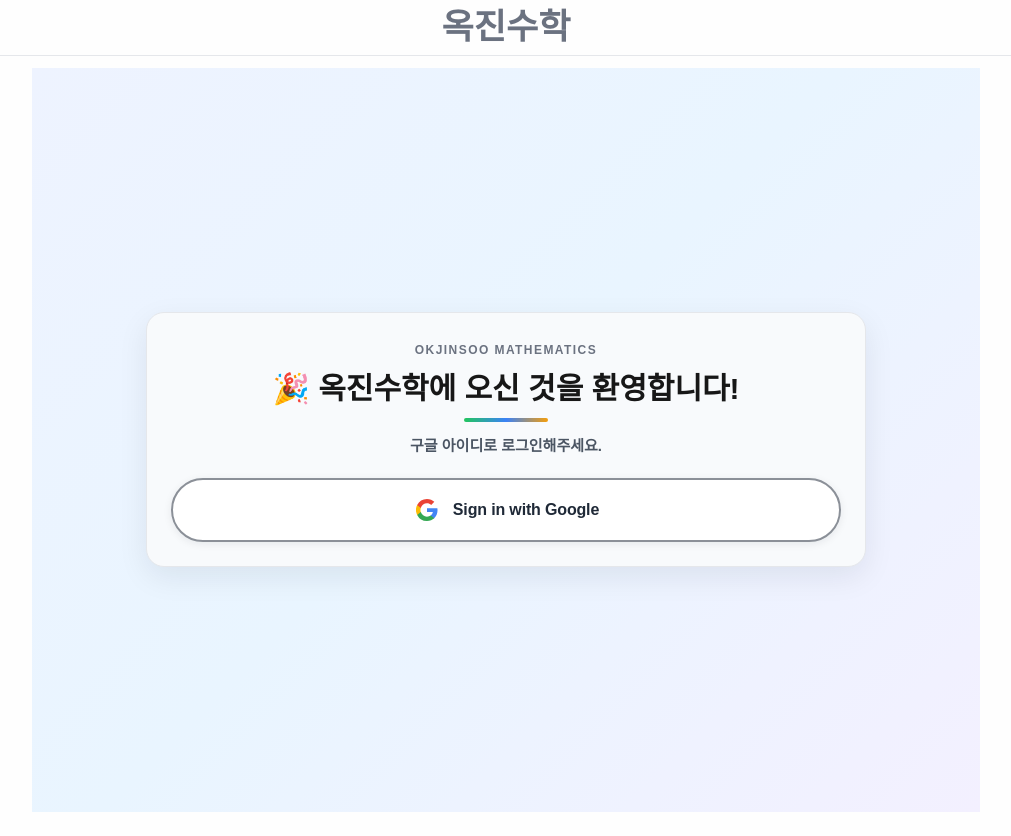
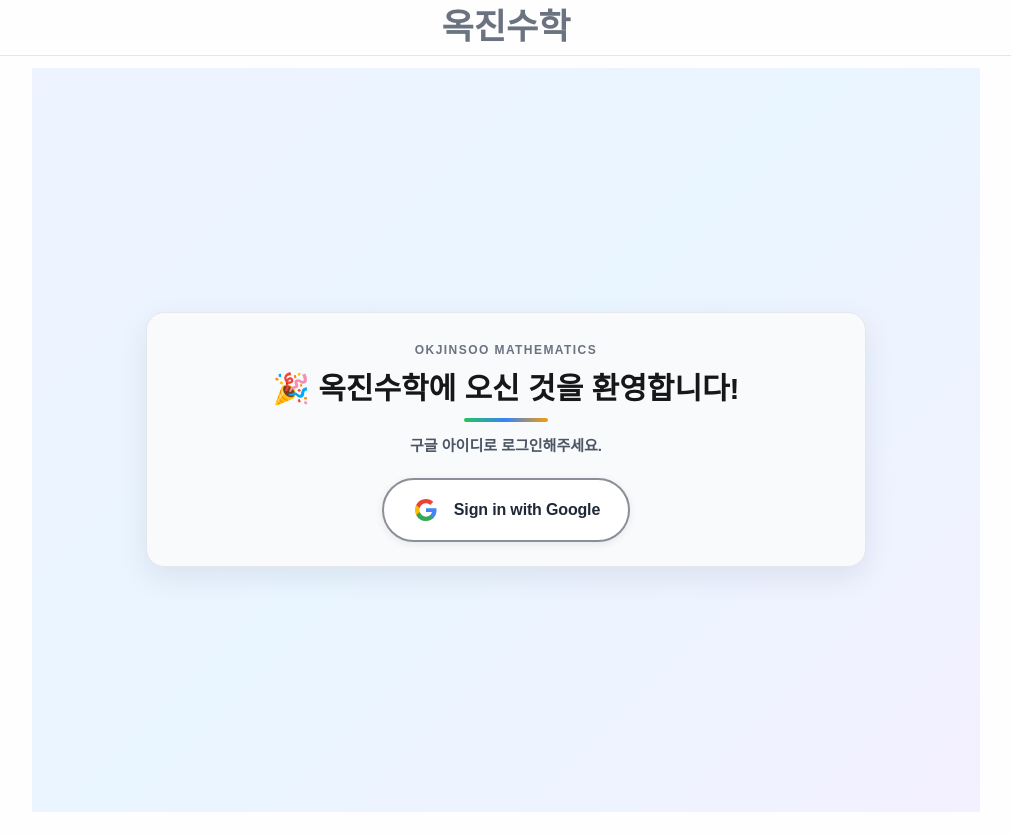
Before and after one commit to okjinsoo/okjinsoowebapp, a Next.js app: page / in a window 1280 px wide. Shown: the whole page, without its empty margins (134-1145 px from the left). Built offline with nearby package versions, Linux system fonts and the light colour scheme; no server answers.

Commit message:
Refine Google sign-in button fit style

```diff
--- a/app/globals.css
+++ b/app/globals.css
@@ -237,20 +237,22 @@ button {
 }
 
 .google-signin-btn {
-  width: 100%;
+  width: auto;
+  max-width: 100%;
   min-height: 64px;
   border-radius: 999px !important;
   border: 2px solid var(--google-signin-border) !important;
   background: var(--google-signin-bg) !important;
   color: var(--google-signin-text) !important;
-  padding: 0 20px !important;
-  display: flex !important;
+  padding: 0 28px !important;
+  display: inline-flex !important;
   align-items: center;
   justify-content: center;
-  gap: 12px;
+  gap: 14px;
   font-size: 16px !important;
   font-weight: 800 !important;
   letter-spacing: -0.01em;
+  white-space: nowrap;
   box-shadow: var(--google-signin-shadow);
   transition: background-color 140ms ease, transform 140ms ease, box-shadow 140ms ease;
 }
@@ -276,6 +278,18 @@ button {
   align-items: center;
   justify-content: center;
   flex: 0 0 auto;
+}
+
+.google-signin-row {
+  display: flex;
+  justify-content: center;
+}
+
+@media (max-width: 520px) {
+  .google-signin-btn {
+    width: 100%;
+    padding: 0 20px !important;
+  }
 }
 
 .btn-square {
--- a/app/page.tsx
+++ b/app/page.tsx
@@ -158,6 +158,7 @@ export default function HomePage() {
         <div style={{ marginTop: 20 }}>
           {!loggedIn ? (
             <>
+              <div className="google-signin-row">
                 <button
                   type="button"
                   className="google-signin-btn"
@@ -169,6 +170,7 @@ export default function HomePage() {
                   </span>
                   <span>{busy ? "Google 로그인으로 이동 중..." : "Sign in with Google"}</span>
                 </button>
+              </div>
             </>
           ) : (
             <>
```
Lines whose indentation alone changed are shown as unchanged.
